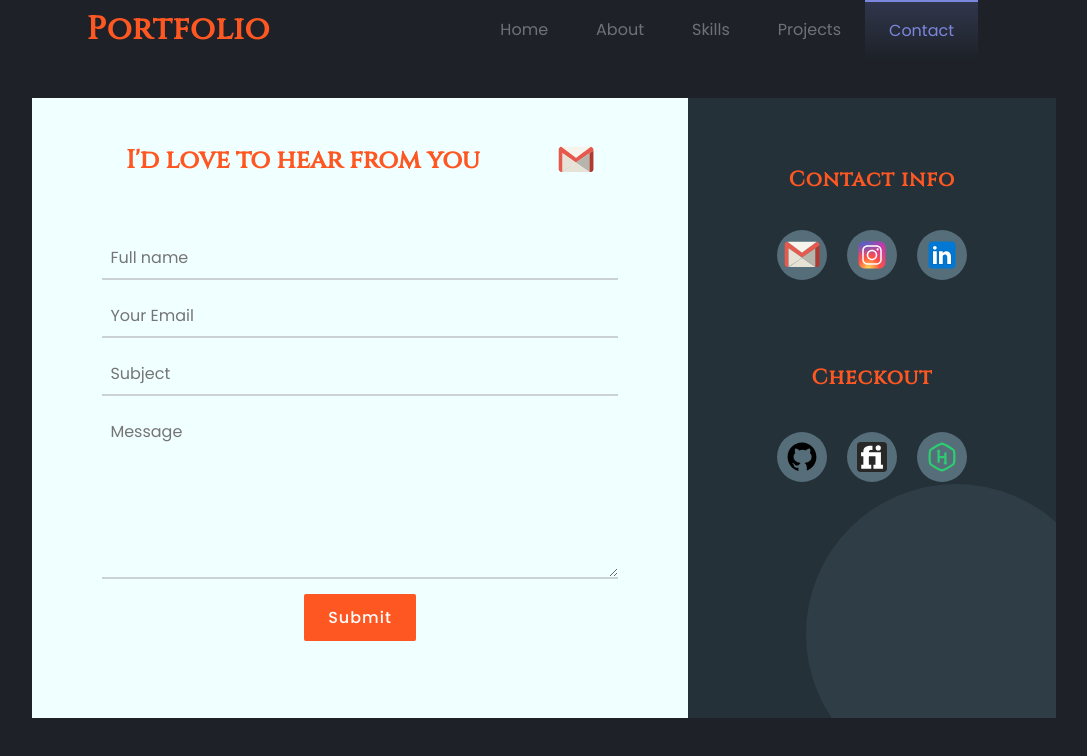
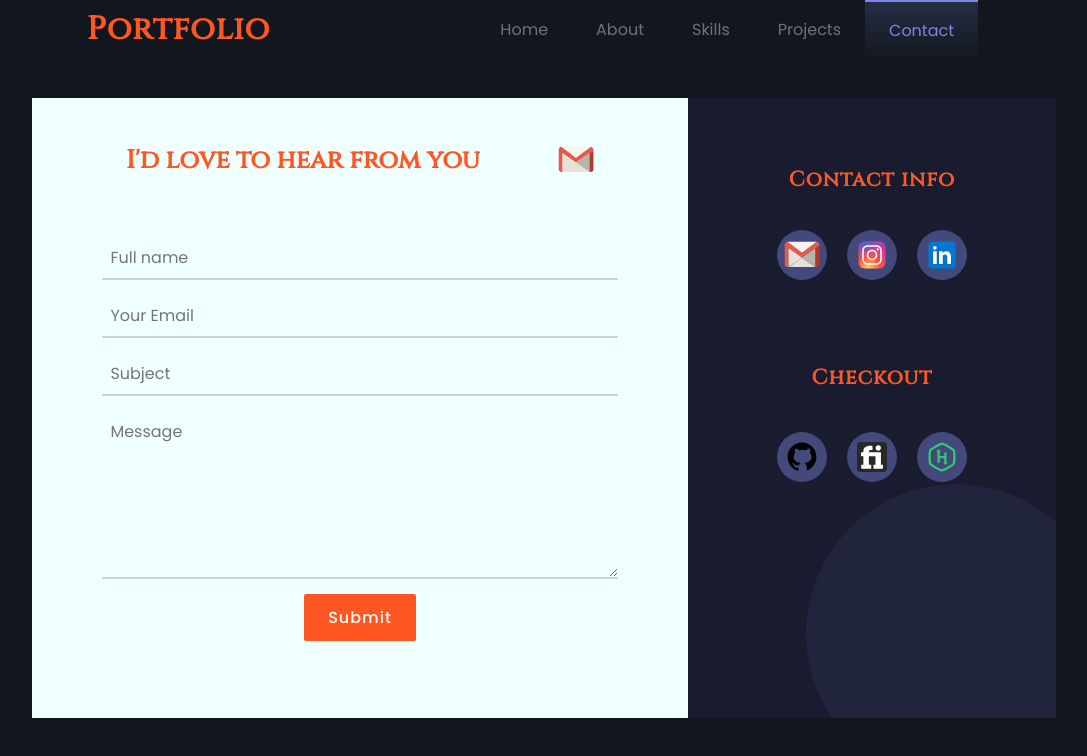
Before and after one commit to deep1358/Personal-Portfolio, a React (Create React App) app: page /contact in a window 1280 px wide. Shown: the top 756 px of the page, without its empty margins (96-1183 px from the left). Built offline with nearby package versions, Linux system fonts and the light colour scheme.

Commit message:
Color update

```diff
--- a/src/Components/Contact/Contact.css
+++ b/src/Components/Contact/Contact.css
@@ -84,7 +84,7 @@
 
 .contact-right {
   flex: 0.35;
-  background-color: #253139;
+  background-color: #191b2e;
   height: 100%;
   color: white;
   display: flex;
@@ -129,7 +129,7 @@
 .contact-icon {
   width: 50px;
   height: 50px;
-  background-color: #556e7a;
+  background-color: #43497a;
   border-radius: 50%;
   display: flex;
   align-items: center;
@@ -141,7 +141,7 @@
   display: flex;
 }
 .contact-circle {
-  background-color: #556e7a;
+  background-color: #43497a;
   width: 300px;
   height: 300px;
   bottom: -50px;
--- a/src/index.css
+++ b/src/index.css
@@ -2,7 +2,7 @@
 @import url("https://fonts.googleapis.com/css2?family=Cinzel:wght@500&display=swap");
 
 :root {
-  --color1: #1e2228;
+  --color1: #12171f;
   --color2: #2b3141;
   --color3: #7b87dd;
   --color4: #ff5722;
```
